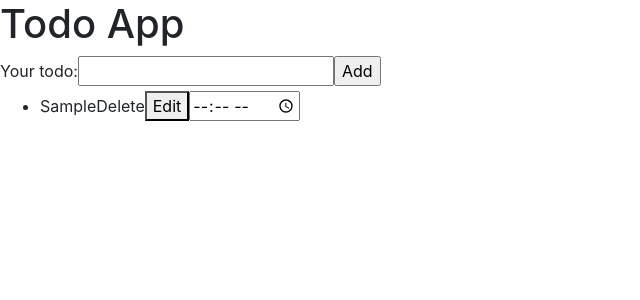
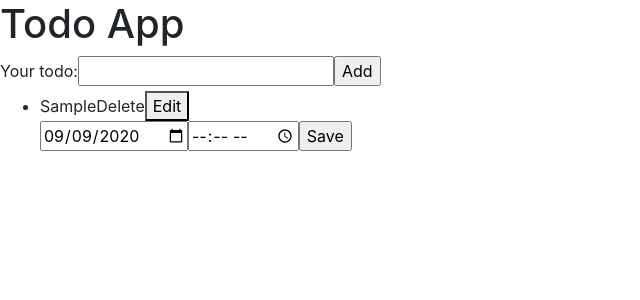
Before and after one commit to HappyJohnConnor/ReactTodoClient, a React (Create React App) app: page / in a window 1280 px wide. Both pictures are taken after typing "Sample" into the empty fields and a click on the input "Add". Shown: the top 300 px of the page, without its empty margins (0-640 px from the left). Built offline with nearby package versions, Linux system fonts and the light colour scheme.

Commit message:
update: added the alert function when datetime is set

```diff
--- a/src/components/App.js
+++ b/src/components/App.js
@@ -43,9 +43,10 @@ const App = () => {
         setTodoList(newTodoList);
     };
 
-    const setTimeAlerm = (id, timetext) => {
+    const setTimeAlerm = (id, dateText, timetext) => {
         //convert timetext to datetime
-        const date = convertTextToDate(timetext);
+        let date = new Date(dateText);
+        date = convertTextToDate(date, timetext);
 
         const newTodoList = todoList.filter(item => {
             if (item.id === id) {
--- a/src/components/Item.jsx
+++ b/src/components/Item.jsx
@@ -6,6 +6,9 @@ const Item = props => {
     const [editing, setEditMode] = useState(false);
     const [timeText, setTimeText] = useState('');
 
+    const today = new Date().toISOString().substr(0, 10);
+    const [dateText, setDateText] = useState(today);
+
     const remove = () => props.remove(todo['id']);
     const handleDoneClick = () => {
         //edit todo item
@@ -13,14 +16,10 @@ const Item = props => {
         //change to edit false
         setEditMode(!editing);
     };
-    const handleTimeClick = (e) => {
+
+    const handleDatetimeClick = (e) => {
         e.preventDefault();
-        const timeTextPatter = /^([01]?[0-9]|2[0-3]):([0-5][0-9])$/;
-        if (!timeText.match(timeTextPatter)) {
-            return;
-        } else {
-            return props.setTimeAlerm(todo.id, timeText);
-        }
+        return props.setTimeAlerm(todo.id, dateText, timeText);
     }
 
     return (
@@ -50,24 +49,23 @@ const Item = props => {
                     Edit
                 </button>
             }
-            <span>
+
+            <form
+                onSubmit={handleDatetimeClick}
+                onKeyPress={e => {
+                    if (e.key === 'Enter') handleDatetimeClick(e);
+                    }
+                }>
+                <input id="date" type="date"
+                    defaultValue={today}
+                    onChange={e => setDateText(e.target.value)}
+                />
                 <input id="time" type="time"
                     onChange={e => setTimeText(e.target.value)}
-                    onKeyPress={e => {
-                        if (e.key === 'Enter') handleTimeClick(e);
-                        }
-                    }
                 />
-            </span>
-
+                <input type="submit" value="Save" />
+            </form>
         </li>
-        /*
-        <div className="alertDropdown">
-        <img src="asset/icon/clock.svg" width="20" height="20" />
-        <div class="dropdown-menu" aria-labelledby="dropdownMenuButton">
-            <a class="dropdown-item" href="#">Action</a>
-        </div>
-        </div>*/
     )
 }
 
--- a/src/components/utility.js
+++ b/src/components/utility.js
@@ -2,8 +2,7 @@ export function displayAlert(todoItem) {
     alert(todoItem.text);
 }
 
-export function convertTextToDate(timetext) {
-    const date = new Date();
+export function convertTextToDate(date, timetext) {
     date.setHours(timetext.substr(0, 2));
     date.setMinutes(timetext.substr(-2, 2));
     date.setSeconds(0);
```
